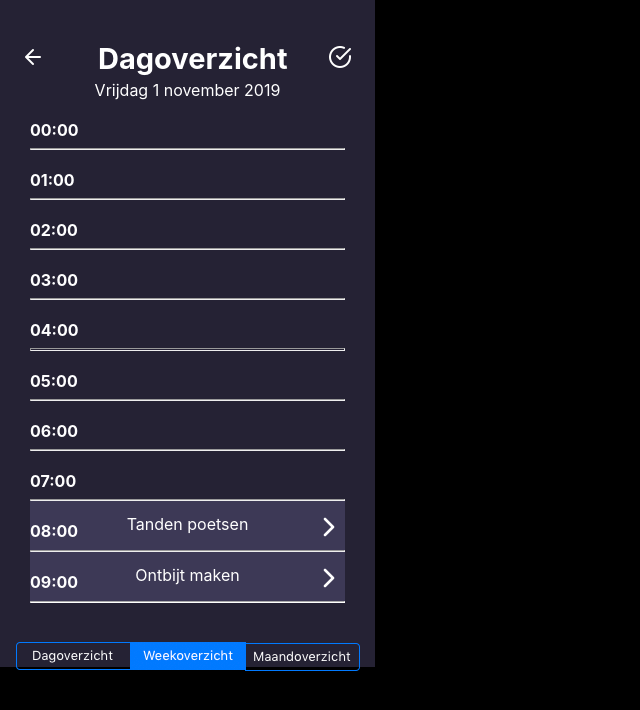
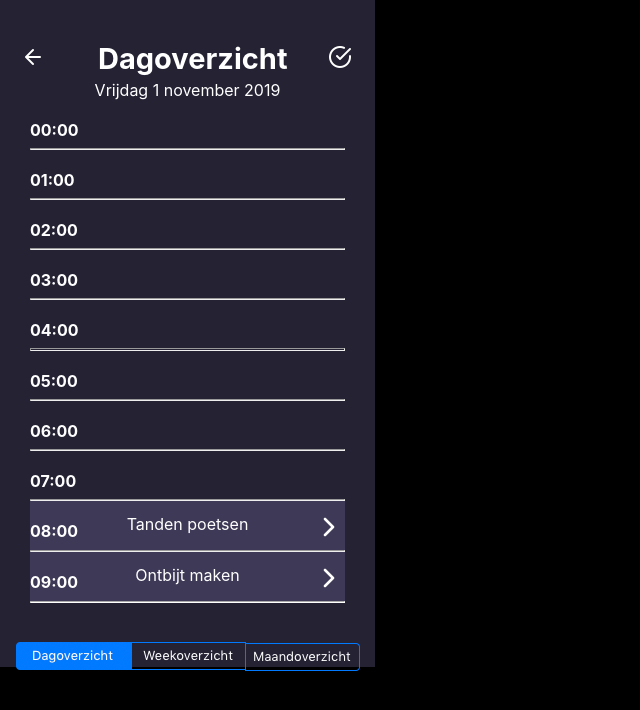
Before and after one commit to tinxian/todolist, a plain HTML site: page list/dagoverzicht.html in a window 1280 px wide. Shown: the whole page, without its empty margins (0-640 px from the left). Drawn offline with Linux system fonts and the light colour scheme.

Commit message:
Add files via upload

```diff
--- a/list/dagoverzicht.html
+++ b/list/dagoverzicht.html
@@ -49,8 +49,8 @@
       </a>
     </div>
     <div class="buttons-time">
-      <a href="dagoverzicht.html"><img class="left-dag" src="../img/left.png" alt=""></a>
-      <img class="middle-week" src="../img/middle-color.png" alt="">
+      <img class="left-dag" src="../img/left-color.png" alt="">
+      <a href="weekoverzicht.html"><img class="middle-week" src="../img/middle.png" alt=""></a>
       <a href="maandoverzicht.html"><img class="right-maand" src="../img/right.png" alt=""></a>
     </div>
   </div>
```
